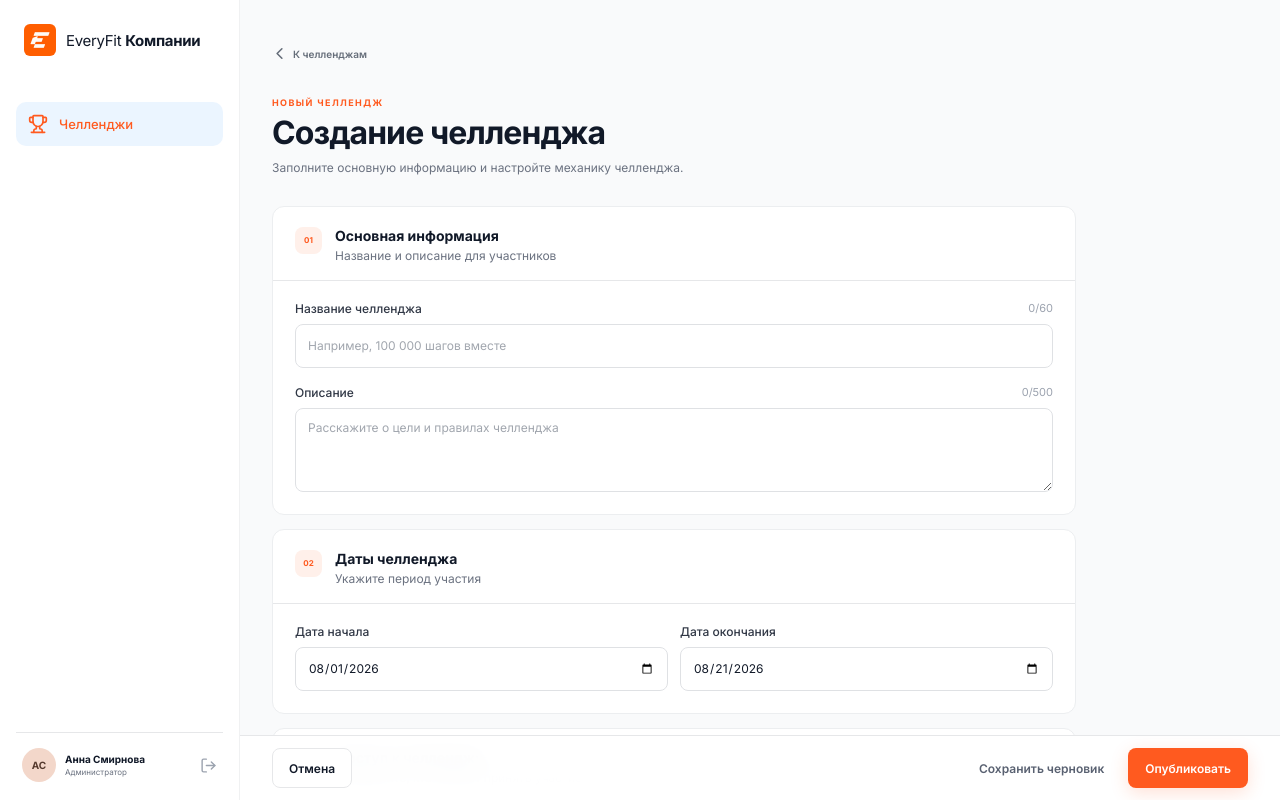
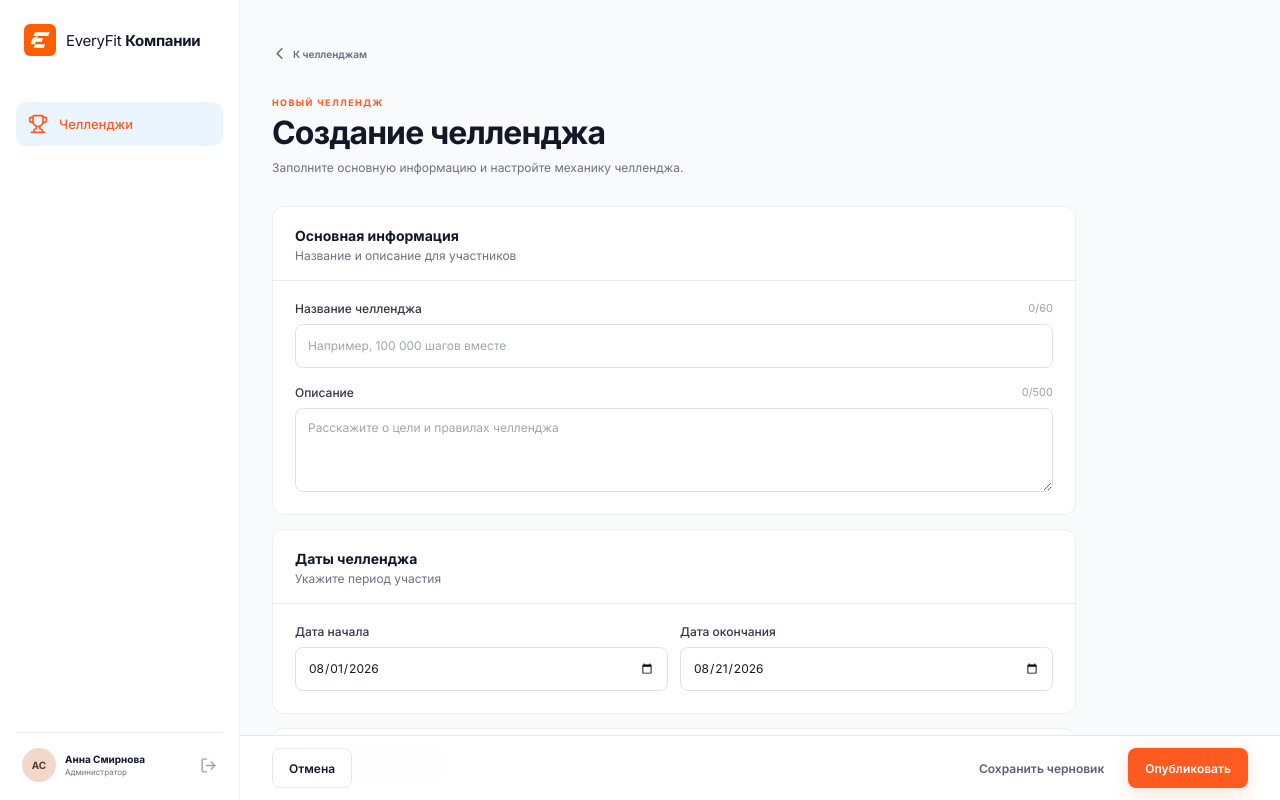
Before and after one commit to MacDuks/challenge-configuration, a React (Vite) app: page / in a window 1280 px wide. Both pictures are taken after a click on the button "Создать челлендж". Shown: the top 800 px of the page. Built offline with nearby package versions, Linux system fonts and the light colour scheme.

Commit message:
Fix merge conflict in App.tsx

```diff
--- a/src/App.tsx
+++ b/src/App.tsx
@@ -269,7 +269,6 @@ function ChallengeList({ challenges, onCreate, onEdit, notice }: {
                   <td>{activityLabels[challenge.activity_key]}</td>
                   <td><span className="participant-cell"><Users size={15} />{challenge.participants}</span></td>
                   <td>{challenge.period}</td>
-                  <td>{challenge.company_name ?? '—'}</td>
                   <td><span className={`status-badge ${challenge.status}`}><i />{statusLabels[challenge.status]}</span></td>
                   <td><button className="row-action" disabled={editingDisabled} onClick={() => onEdit(challenge)}>{editingDisabled ? 'Недоступно' : 'Редактировать'}</button></td>
                 </tr>
@@ -392,16 +391,24 @@ function ChallengeCreate({ draft, isEditing, setDraft, companies, setCompanies,
 
   return (
     <main className="create-page">
+
       <div className="create-heading page-content">
+
         <button className="back-link" onClick={onBack}><ChevronLeft size={19} />К челленджам</button>
         <span className="eyebrow">{isEditing ? 'Редактирование' : 'Новый челлендж'}</span>
         <h1>{isEditing ? 'Редактирование челленджа' : 'Создание челленджа'}</h1>
         <p>{isEditing ? 'Обновите параметры, механику и оформление челленджа.' : 'Заполните основную информацию и настройте механику челленджа.'}</p>
+
       </div>
+
       <div className="builder-layout page-content">
         <div className="form-column">
           {notice && <div className="form-error">{notice}</div>}
-          <FormSection number="01" title="Основная информация" subtitle="Название и описание для участников">
+          <FormSection
+            number="01"
+            title="Основная информация"
+            subtitle="Название и описание для участников"
+          >
             <Field label="Название челленджа" hint={`${draft.title.length}/60`}>
               <input maxLength={60} value={draft.title} onChange={(e) => set('title', e.target.value)} placeholder="Например, 100 000 шагов вместе" />
             </Field>
@@ -515,8 +522,10 @@ function ChallengeCreate({ draft, isEditing, setDraft, companies, setCompanies,
             </div>}
           </FormSection>}
           <FormSection number={draft.challenge_type === 'competitive' ? '07' : '06'} title="Оформление" subtitle="Добавьте фирменный стиль челленджа">
+
             <div className={`upload-grid ${draft.visibility === 'public' ? 'single' : ''}`}>
-              {draft.visibility === 'private' && <UploadBox label="Логотип челленджа" note="PNG или SVG, до 5 МБ" />}
+              {draft.visibility === 'private' &&
+              <UploadBox label="Логотип челленджа" note="PNG или SVG, до 5 МБ" />}
               <UploadBox label="Основная обложка" note="PNG или JPG, 1200×640" />
             </div>
           </FormSection>
@@ -540,11 +549,15 @@ function ChallengeCreate({ draft, isEditing, setDraft, companies, setCompanies,
   )
 }
 
-function FormSection({ number, title, subtitle, children }: { number: string; title: string; subtitle: string; children: React.ReactNode }) {
-  return <section className="form-section"><div className="section-heading"><span>{number}</span><div><h2>{title}</h2><p>{subtitle}</p></div></div><div className="section-body">{children}</div></section>
+function FormSection({title, subtitle, children }: {title: string; subtitle: string; children: React.ReactNode })
+{
+  return <section className="form-section">
+  <div className="section-heading">
+  <div><h2>{title}</h2><p>{subtitle}</p></div></div><div className="section-body">{children}</div></section>
 }
 
-function Field({ label, hint, children }: { label: string; hint?: string; children: React.ReactNode }) {
+function Field({ label, hint, children }: { label: string; hint?: string; children: React.ReactNode })
+{
   return <label className="field"><span>{label}{hint && <small>{hint}</small>}</span>{children}</label>
 }
 
--- a/src/styles.css
+++ b/src/styles.css
@@ -206,8 +206,8 @@ tbody tr:hover { background: #fdfdfc; }
 .team-file small { color: var(--muted); font-size: 11px; }
 .team-file.has-file { border-style: solid; border-color: #a7dbc9; background: #f3fbf8; }
 .upload-grid { display: grid; grid-template-columns: 1fr 1fr; gap: 10px; }
-.upload-grid.single { max-width: 420px; grid-template-columns: 1fr; }
-.upload-box { min-height: 76px; display: grid; grid-template-columns: 36px minmax(0, 1fr); grid-template-rows: auto auto; align-content: center; column-gap: 10px; row-gap: 3px; padding: 12px; border: 1px dashed #cfd2d7; border-radius: 10px; background: #fafafa; cursor: pointer; text-align: left; }
+.upload-grid.single { max-width: 220px; grid-template-columns: 1fr; }
+.upload-box { min-height: 56px; display: grid; grid-template-columns: 36px minmax(0, 1fr); grid-template-rows: auto auto; align-content: center; column-gap: 10px; row-gap: 3px; padding: 12px; border: 1px dashed #cfd2d7; border-radius: 10px; background: #fafafa; cursor: pointer; text-align: left; }
 .upload-box:hover { border-color: #ff9c78; background: #fff8f5; }
 .upload-box input { display: none; }
 .upload-box > div { grid-row: 1 / 3; display: grid; place-items: center; width: 36px; height: 36px; border-radius: 9px; color: var(--accent); background: #fff0ea; }
```
